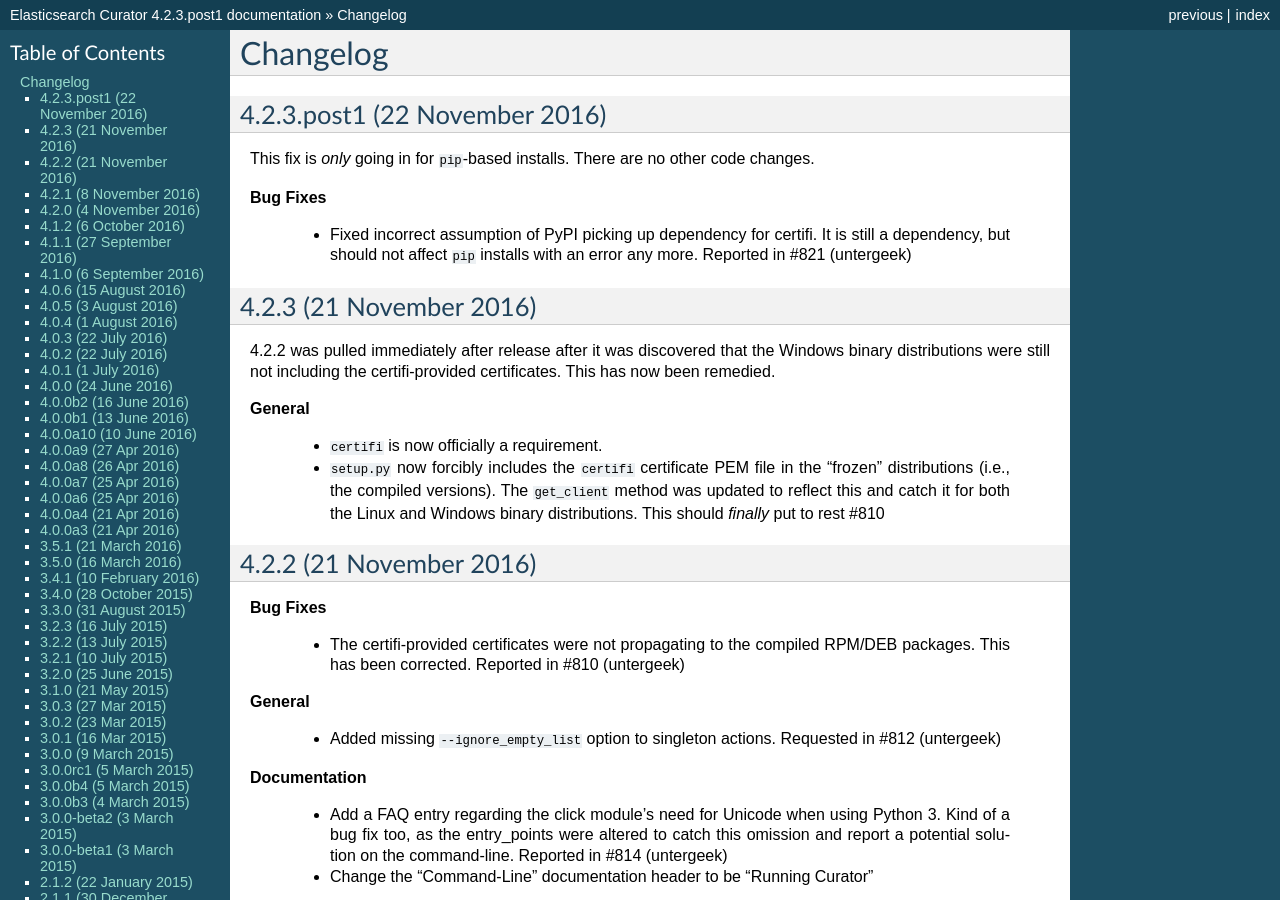
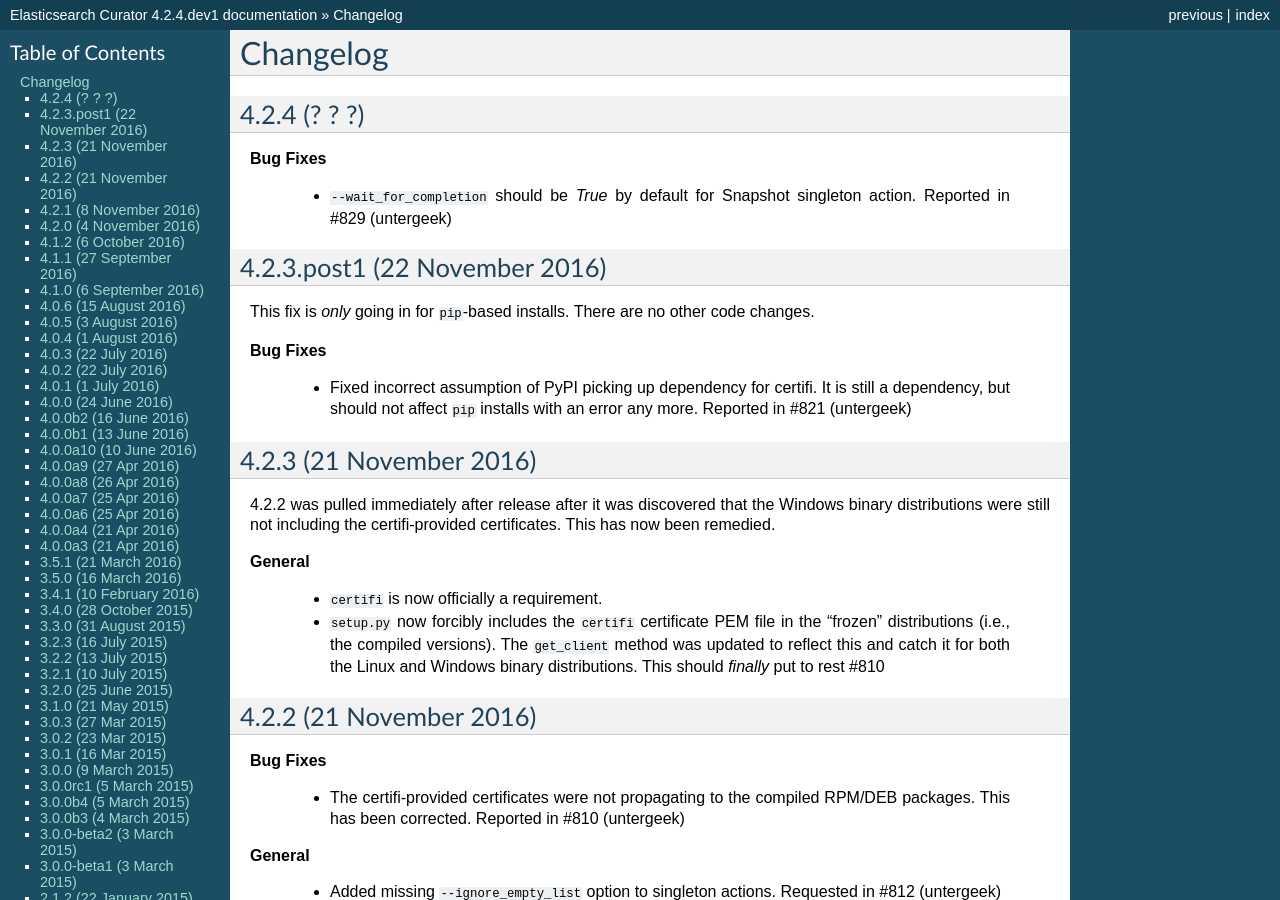
Before and after one commit to elastic/curator, a Sphinx documentation site: the page built from docs/Changelog.rst, in a window 1280 px wide and 900 px high. Built offline with Sphinx 7.4.7, drawn with Linux system fonts in a browser that asks for light colours; some of the changed text lies outside the part shown.

Commit message:
Change wait_for_completion default for snapshot
Singleton action should have the same default as the regular action.

Also bump version information

```diff
--- a/curator/_version.py
+++ b/curator/_version.py
@@ -1 +1 @@
-__version__ = '4.2.3.post1'
+__version__ = '4.2.4.dev1'
--- a/docs/Changelog.rst
+++ b/docs/Changelog.rst
@@ -2,6 +2,14 @@
 
 Changelog
 =========
+
+4.2.4 (? ? ?)
+-------------
+
+**Bug Fixes**
+
+  * ``--wait_for_completion`` should be `True` by default for Snapshot singleton
+    action.  Reported in #829 (untergeek)
 
 4.2.3.post1 (22 November 2016)
 ------------------------------
```
Also changed, not shown: 2 other files.
